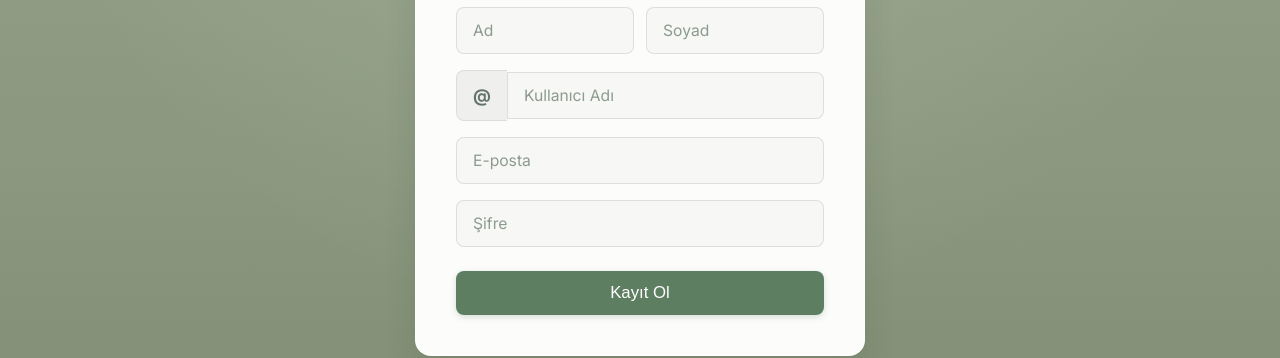
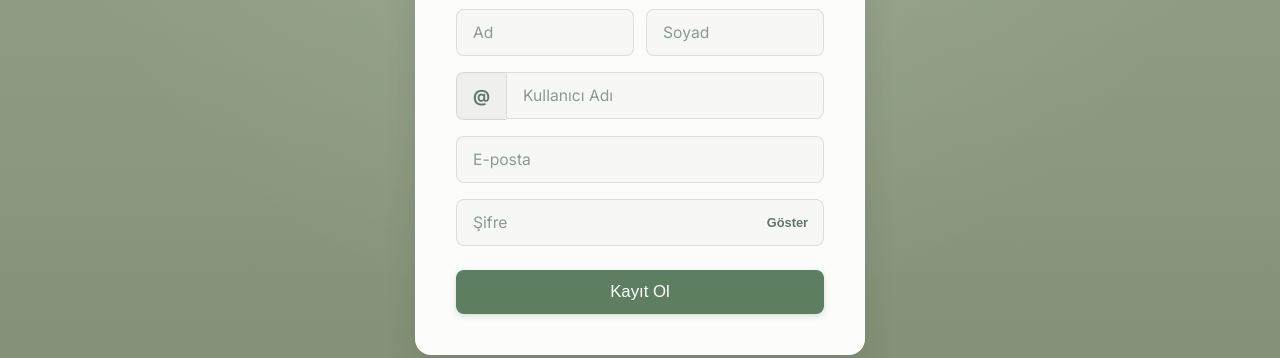
Before and after one commit to bilalkaplan/PoemGarden, a React (Vite) app in the folder frontend/: page /register in a window 1280 px wide. Shown: the part 284-642 px from the top of the page. Built offline with nearby package versions, Linux system fonts and the light colour scheme.

Commit message:
i18n: Localize password show/hide toggle in Login and Register pages

```diff
--- a/frontend/src/i18n.js
+++ b/frontend/src/i18n.js
@@ -27,6 +27,8 @@ const resources = {
       "profile": "Profil",
       "show_password": "Şifreyi Göster",
       "hide_password": "Şifreyi Gizle",
+      "show": "Göster",
+      "hide": "Gizle",
       "password_requirements": "Şifre en az 8 karakterden oluşmalı ve !@#$%^&*()_+-=[]{};':\"\\ gibi özel karakterlerden en az birini içermelidir.",
       "password_valid": "Şifre uygundur",
       "login_to_add_poem": "Şiir eklemek için lütfen giriş yapın.",
@@ -117,6 +119,8 @@ const resources = {
       "profile": "Profile",
       "show_password": "Show password",
       "hide_password": "Hide password",
+      "show": "Show",
+      "hide": "Hide",
       "password_requirements": "Password must be at least 8 characters long and include at least one special character: !@#$%^&*()_+-=[]{};':\"\\ ",
       "password_valid": "Password is suitable",
       "login_to_add_poem": "Please login to add a poem.",
@@ -207,6 +211,8 @@ const resources = {
       "profile": "Profil",
       "show_password": "Pokaži lozinku",
       "hide_password": "Sakrij lozinku",
+      "show": "Pokaži",
+      "hide": "Sakrij",
       "password_requirements": "Lozinka mora imati najmanje 8 karaktera i bar jedan specijalan karakter: !@#$%^&*()_+-=[]{};':\"\\ ",
       "password_valid": "Lozinka je pogodno",
       "login_to_add_poem": "Molimo vas da se prijavite da dodate pesmu.",
@@ -297,6 +303,8 @@ const resources = {
       "profile": "Profil",
       "show_password": "Passwort anzeigen",
       "hide_password": "Passwort verbergen",
+      "show": "Anzeigen",
+      "hide": "Verbergen",
       "password_requirements": "Das Passwort muss mindestens 8 Zeichen lang sein und mindestens ein Sonderzeichen enthalten: !@#$%^&*()_+-=[]{};':\"\\ ",
       "password_valid": "Passwort ist geeignet",
       "login_to_add_poem": "Bitte melden Sie sich an, um ein Gedicht hinzuzufügen.",
--- a/frontend/src/pages/Login.jsx
+++ b/frontend/src/pages/Login.jsx
@@ -47,7 +47,7 @@ function Login() {
               onChange={handleChange}
               required
               className="blog-input"
-              style={{ marginBottom: 0, paddingRight: '40px' }}
+              style={{ marginBottom: 0, paddingRight: '76px' }}
             />
             <button
               type="button"
@@ -66,7 +66,7 @@ function Login() {
                 padding: '4px'
               }}
             >
-              {showPassword ? 'Gizle' : 'Göster'}
+              {showPassword ? t('hide') : t('show')}
             </button>
           </div>
           <button
--- a/frontend/src/pages/Register.jsx
+++ b/frontend/src/pages/Register.jsx
@@ -6,6 +6,7 @@ import { useTranslation } from 'react-i18next';
 function Register() {
   const { t } = useTranslation();
   const [formData, setFormData] = useState({ firstName: '', lastName: '', nickname: '', email: '', password: '' });
+  const [showPassword, setShowPassword] = useState(false);
   const [passwordFocused, setPasswordFocused] = useState(false);
   const [serverError, setServerError] = useState('');
   const navigate = useNavigate();
@@ -17,7 +18,6 @@ function Register() {
   const handleChange = (e) => {
     let { name, value } = e.target;
 
-    // Ad ve soyad alanlarında (tüm dünya dilleri dahil) sadece harf, boşluk ve tireye izin ver
     if (name === 'firstName' || name === 'lastName') {
       value = value.replace(/[^\p{L}\s-]/gu, '');
     }
@@ -67,7 +67,7 @@ function Register() {
             />
           </div>
           <div style={{ display: 'flex', alignItems: 'center' }}>
-            <span style={{ padding: '14px 16px', fontSize: '1.1rem', fontWeight: 'bold', backgroundColor: 'rgba(0,0,0,0.05)', border: '1px solid rgba(0,0,0,0.08)', borderRight: 'none', borderRadius: 'var(--radius-sm) 0 0 var(--radius-sm)', color: 'var(--text-muted)' }}>@</span>
+            <span style={{ padding: '13px 16px', fontSize: '1.05rem', fontWeight: 'bold', backgroundColor: 'rgba(0,0,0,0.05)', border: '1px solid rgba(36, 46, 40, 0.12)', borderRight: 'none', borderRadius: 'var(--radius-sm) 0 0 var(--radius-sm)', color: 'var(--text-muted)' }}>@</span>
             <input
               name="nickname"
               placeholder={t('username')}
@@ -89,15 +89,34 @@ function Register() {
           <div style={{ position: 'relative' }}>
             <input
               name="password"
-              type="password"
+              type={showPassword ? 'text' : 'password'}
               placeholder={t('password')}
               onChange={handleChange}
               onFocus={() => setPasswordFocused(true)}
               onBlur={() => setPasswordFocused(!!formData.password)}
               required
               className="blog-input"
-              style={{ marginBottom: 0, width: '100%' }}
+              style={{ marginBottom: 0, width: '100%', paddingRight: '76px' }}
             />
+            <button
+              type="button"
+              onClick={() => setShowPassword(!showPassword)}
+              style={{
+                position: 'absolute',
+                right: '12px',
+                top: '50%',
+                transform: 'translateY(-50%)',
+                background: 'none',
+                border: 'none',
+                color: 'var(--text-muted)',
+                cursor: 'pointer',
+                fontSize: '0.8rem',
+                fontWeight: 600,
+                padding: '4px'
+              }}
+            >
+              {showPassword ? t('hide') : t('show')}
+            </button>
           </div>
 
           {showPasswordInfo && (
```
